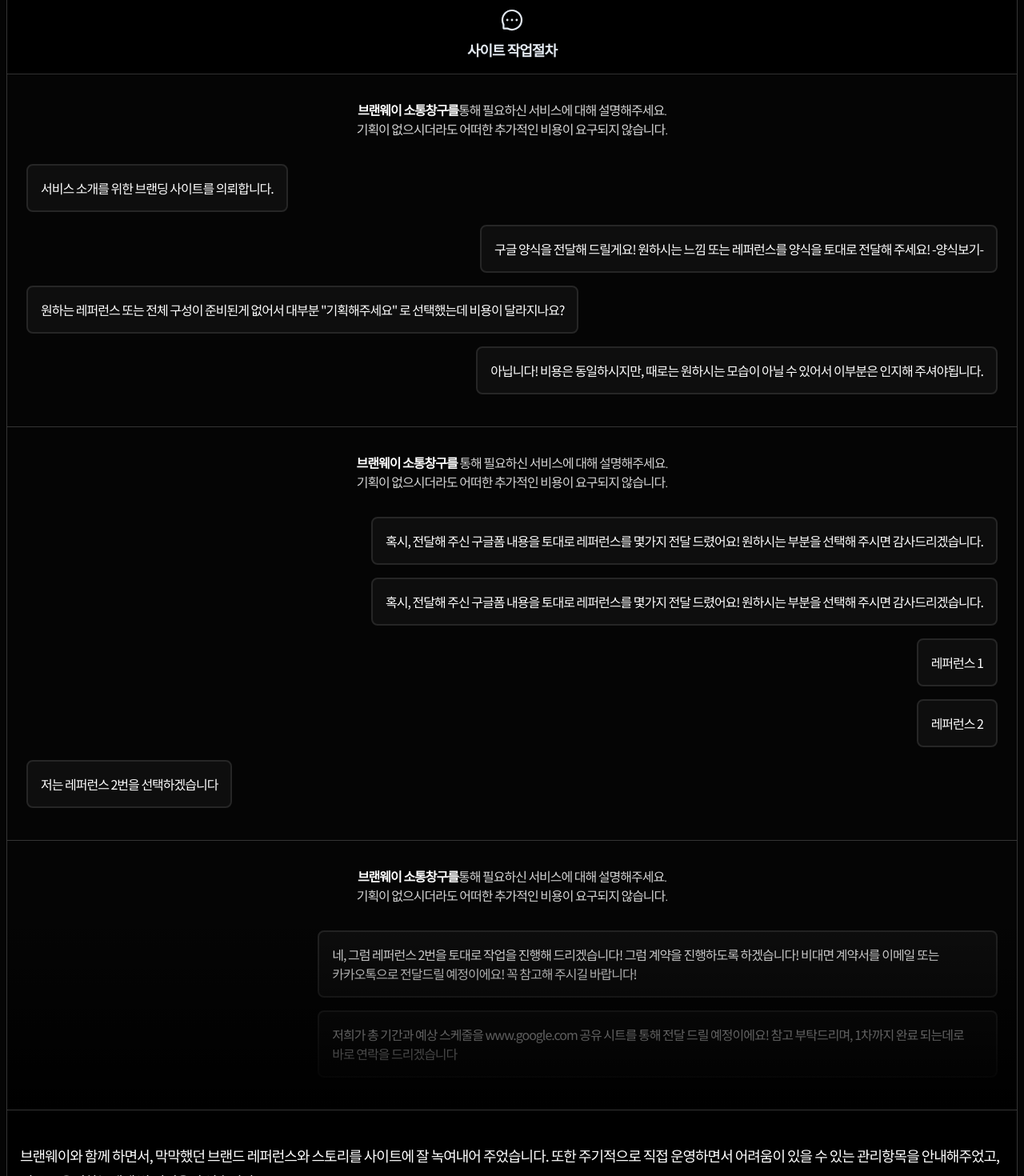
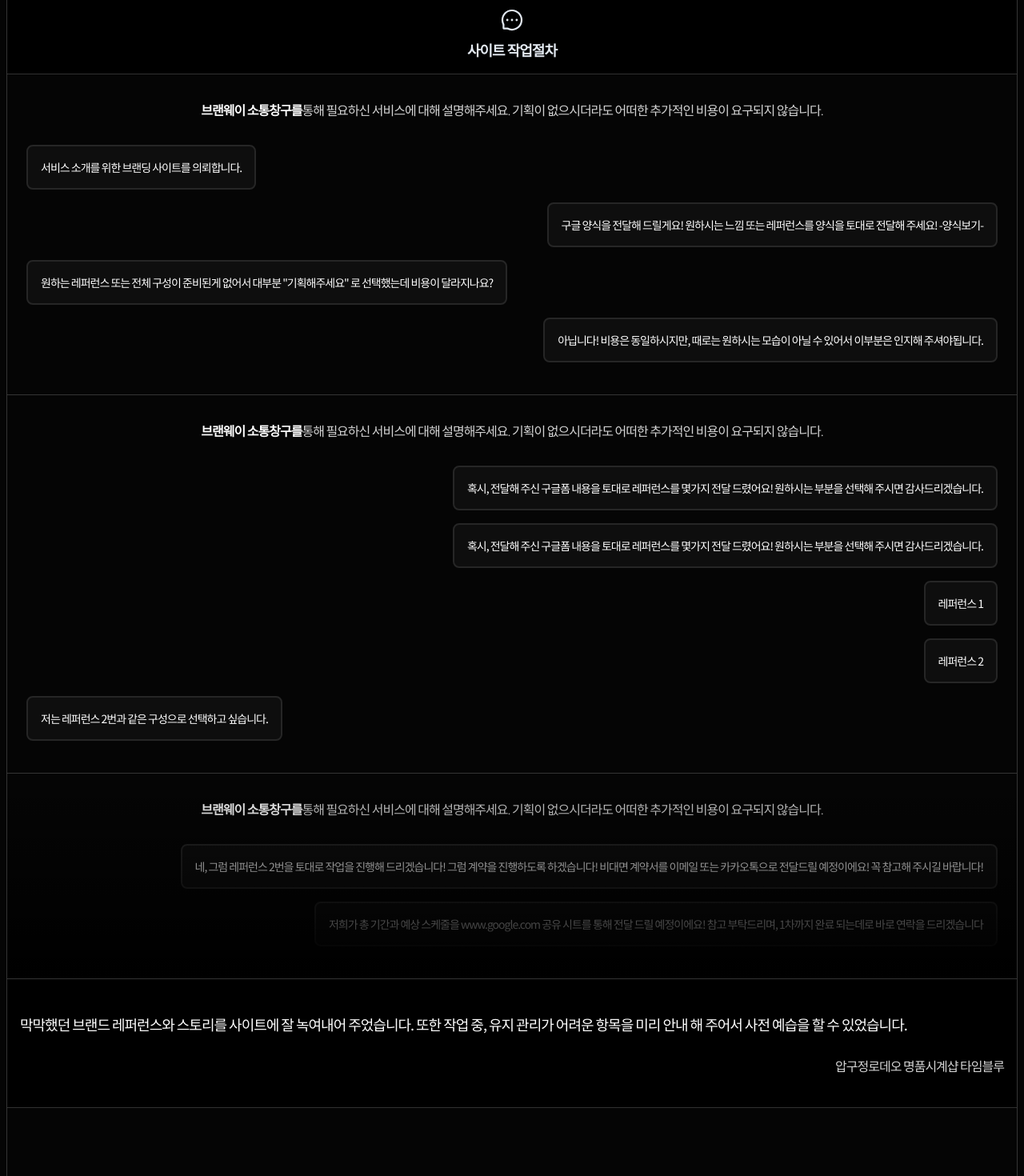
Before and after one commit to branwaySrc/branway-SI, a Next.js app: page /imweb in a window 1280 px wide. Shown: the part 6460-7930 px from the top of the page at 80% size. Built offline with nearby package versions, Linux system fonts and the light colour scheme; a web font is replaced by a local one.

Commit message:
formed adjusted

```diff
--- a/src/components/imweb/WorkProcess.tsx
+++ b/src/components/imweb/WorkProcess.tsx
@@ -21,7 +21,7 @@ export const WorkProcess = () => {
           <Title className="font-bold text-white text-2xl z-10">
             빠른 소통, 그리고 명확한 결과물
           </Title>
-          <Text className="text-center text-slate-400 z-10">
+          <Text className="text-center text-slate-400 z-10 px-2">
             간결한 서비스 또는 본격적인 서비스를 운영하기 앞서, 브랜딩을 위한
             페이지를 원하시는 분들이 많이 찾아주셨어요.
           </Text>
@@ -31,20 +31,18 @@ export const WorkProcess = () => {
           <AiOutlineMessage size={30} />
           <Text className="text-center font-bold text-lg">사이트 작업절차</Text>
         </Box>
-        <Container className="text-neutral-300">
+        <Container className="text-neutral-300 ">
           <Section>
             <Box className="py-8 text-center font-light">
-              <Text>
+              <Text className="px-2">
                 <span className="font-bold text-white">
                   브랜웨이 소통창구를
                 </span>
-                통해 필요하신 서비스에 대해 설명해주세요.
-              </Text>
-              <Text>
-                기획이 없으시더라도 어떠한 추가적인 비용이 요구되지 않습니다.
+                통해 필요하신 서비스에 대해 설명해주세요. 기획이 없으시더라도
+                어떠한 추가적인 비용이 요구되지 않습니다.
               </Text>
             </Box>
-            <Container className="flex flex-col gap-4 px-6">
+            <Container className="flex flex-col gap-4 px-6 text-sm">
               <Box className="flex justify-start">
                 <Text className="max-w-[80%] border-2 bg-[#14141499] border-neutral-800 rounded-lg py-4 text-left px-4 text-white">
                   서비스 소개를 위한 브랜딩 사이트를 의뢰합니다.
@@ -70,25 +68,23 @@ export const WorkProcess = () => {
               </Box>
             </Container>
             <Box className="py-8 text-center font-light border-t-[1px] border-[#FFFFFF30] mt-10">
-              <Text>
+              <Text className="px-2">
                 <span className="font-bold text-white">
-                  브랜웨이 소통창구를{" "}
+                  브랜웨이 소통창구를
                 </span>
-                통해 필요하신 서비스에 대해 설명해주세요.
-              </Text>
-              <Text>
-                기획이 없으시더라도 어떠한 추가적인 비용이 요구되지 않습니다.
+                통해 필요하신 서비스에 대해 설명해주세요. 기획이 없으시더라도
+                어떠한 추가적인 비용이 요구되지 않습니다.
               </Text>
             </Box>
-            <Container className="flex flex-col gap-4 px-6">
+            <Container className="flex flex-col gap-4 px-6 text-sm">
               <Box className="flex justify-end">
-                <Text className="max-w-[70%] border-2 bg-[#14141499] border-neutral-800 text-white rounded-lg py-4 text-left px-4">
+                <Text className="max-w-[90%] border-2 bg-[#14141499] border-neutral-800 text-white rounded-lg py-4 text-left px-4">
                   혹시, 전달해 주신 구글폼 내용을 토대로 레퍼런스를 몇가지 전달
                   드렸어요! 원하시는 부분을 선택해 주시면 감사드리겠습니다.
                 </Text>
               </Box>
               <Box className="flex justify-end">
-                <Text className="max-w-[70%] border-2 bg-[#14141499] border-neutral-800 text-white rounded-lg py-4 text-left px-4">
+                <Text className="max-w-[90%] border-2 bg-[#14141499] border-neutral-800 text-white rounded-lg py-4 text-left px-4">
                   혹시, 전달해 주신 구글폼 내용을 토대로 레퍼런스를 몇가지 전달
                   드렸어요! 원하시는 부분을 선택해 주시면 감사드리겠습니다.
                 </Text>
@@ -105,31 +101,29 @@ export const WorkProcess = () => {
               </Box>
               <Box className="flex justify-start">
                 <Text className="max-w-[70%] border-2 bg-[#14141499] border-neutral-800 text-white rounded-lg py-4 text-left px-4">
-                  저는 레퍼런스 2번을 선택하겠습니다
+                  저는 레퍼런스 2번과 같은 구성으로 선택하고 싶습니다.
                 </Text>
               </Box>
             </Container>
             <Box className="py-8 text-center font-light border-t-[1px] border-[#FFFFFF30] mt-10">
-              <Text>
+              <Text className="px-2">
                 <span className="font-bold text-white">
                   브랜웨이 소통창구를
                 </span>
-                통해 필요하신 서비스에 대해 설명해주세요.
-              </Text>
-              <Text>
-                기획이 없으시더라도 어떠한 추가적인 비용이 요구되지 않습니다.
+                통해 필요하신 서비스에 대해 설명해주세요. 기획이 없으시더라도
+                어떠한 추가적인 비용이 요구되지 않습니다.
               </Text>
             </Box>
-            <Container className="flex flex-col gap-4 border-b-[1px] border-[#FFFFFF30] pb-10 relative">
+            <Container className="flex flex-col gap-4 border-b-[1px] border-[#FFFFFF30] pb-10 relative text-sm">
               <Box className="flex justify-end px-6">
-                <Text className="max-w-[70%] border-2 bg-[#14141499] border-neutral-800 text-white rounded-lg py-4 text-left px-4">
+                <Text className="max-w-[90%] border-2 bg-[#14141499] border-neutral-800 text-white rounded-lg py-4 text-left px-4">
                   네, 그럼 레퍼런스 2번을 토대로 작업을 진행해 드리겠습니다!
                   그럼 계약을 진행하도록 하겠습니다! 비대면 계약서를 이메일 또는
                   카카오톡으로 전달드릴 예정이에요! 꼭 참고해 주시길 바랍니다!
                 </Text>
               </Box>
               <Box className="flex justify-end px-6">
-                <Text className="max-w-[70%] border-2 bg-[#14141499] border-neutral-800 text-white rounded-lg py-4 text-left px-4">
+                <Text className="max-w-[90%] border-2 bg-[#14141499] border-neutral-800 text-white rounded-lg py-4 text-left px-4">
                   저희가 총 기간과 예상 스케줄을 www.google.com 공유 시트를 통해
                   전달 드릴 예정이에요! 참고 부탁드리며, 1차까지 완료 되는데로
                   바로 연락을 드리겠습니다
@@ -139,10 +133,9 @@ export const WorkProcess = () => {
             </Container>
             <Container className="bg-black border-b-[1px] border-[#FFFFFF30] py-10 px-4 flex flex-col gap-6">
               <Text className="leading-8 text-white text-lg">
-                브랜웨이와 함께 하면서, 막막했던 브랜드 레퍼런스와 스토리를
-                사이트에 잘 녹여내어 주었습니다. 또한 주기적으로 직접 운영하면서
-                어려움이 있을 수 있는 관리항목을 안내해주었고, 지금도
-                운영하는데에 별 어려움이 없습니다.
+                막막했던 브랜드 레퍼런스와 스토리를 사이트에 잘 녹여내어
+                주었습니다. 또한 작업 중, 유지 관리가 어려운 항목을 미리 안내 해
+                주어서 사전 예습을 할 수 있었습니다.
               </Text>
               <Text className="text-end w-full">
                 압구정로데오 명품시계샵 타임블루
```
